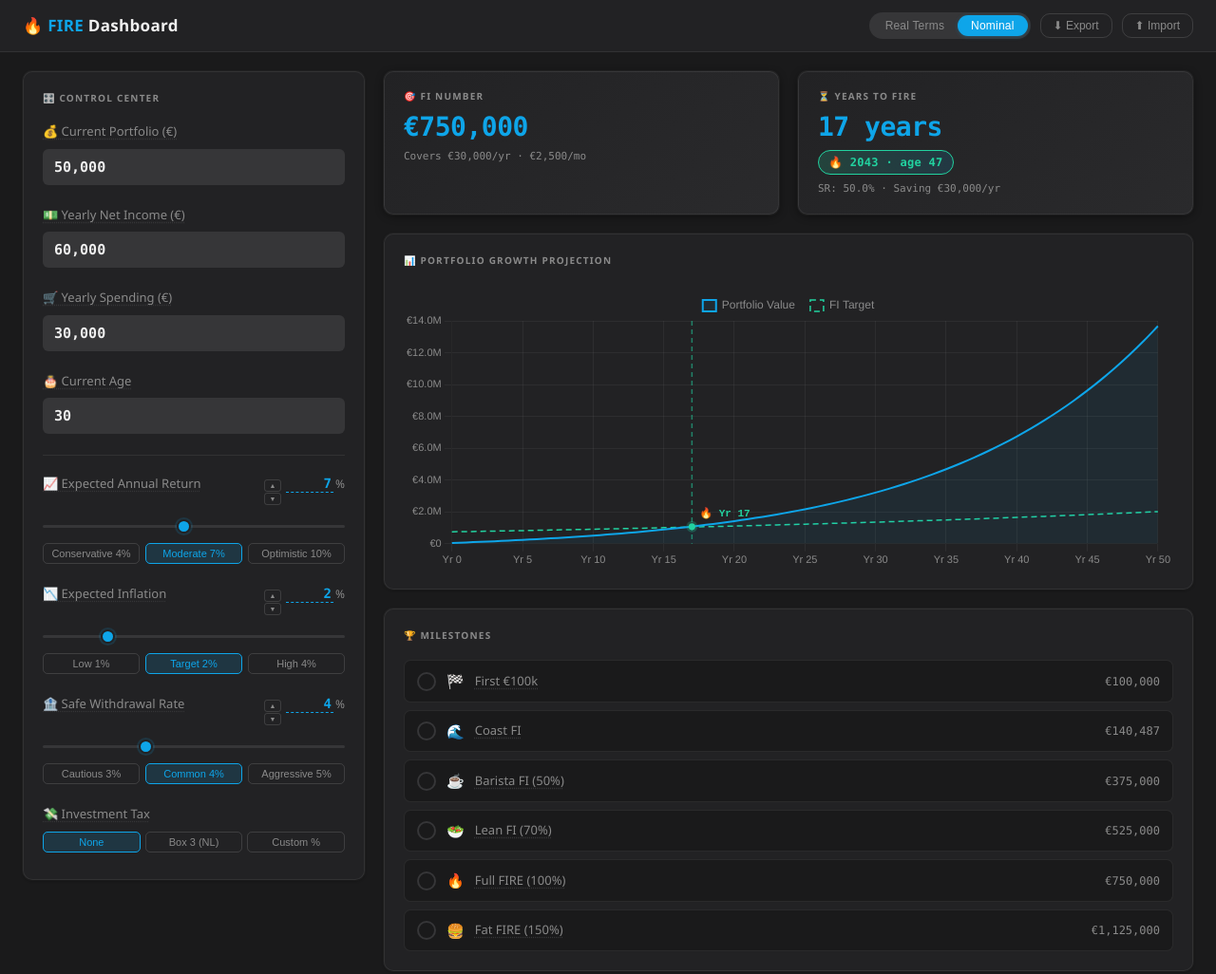
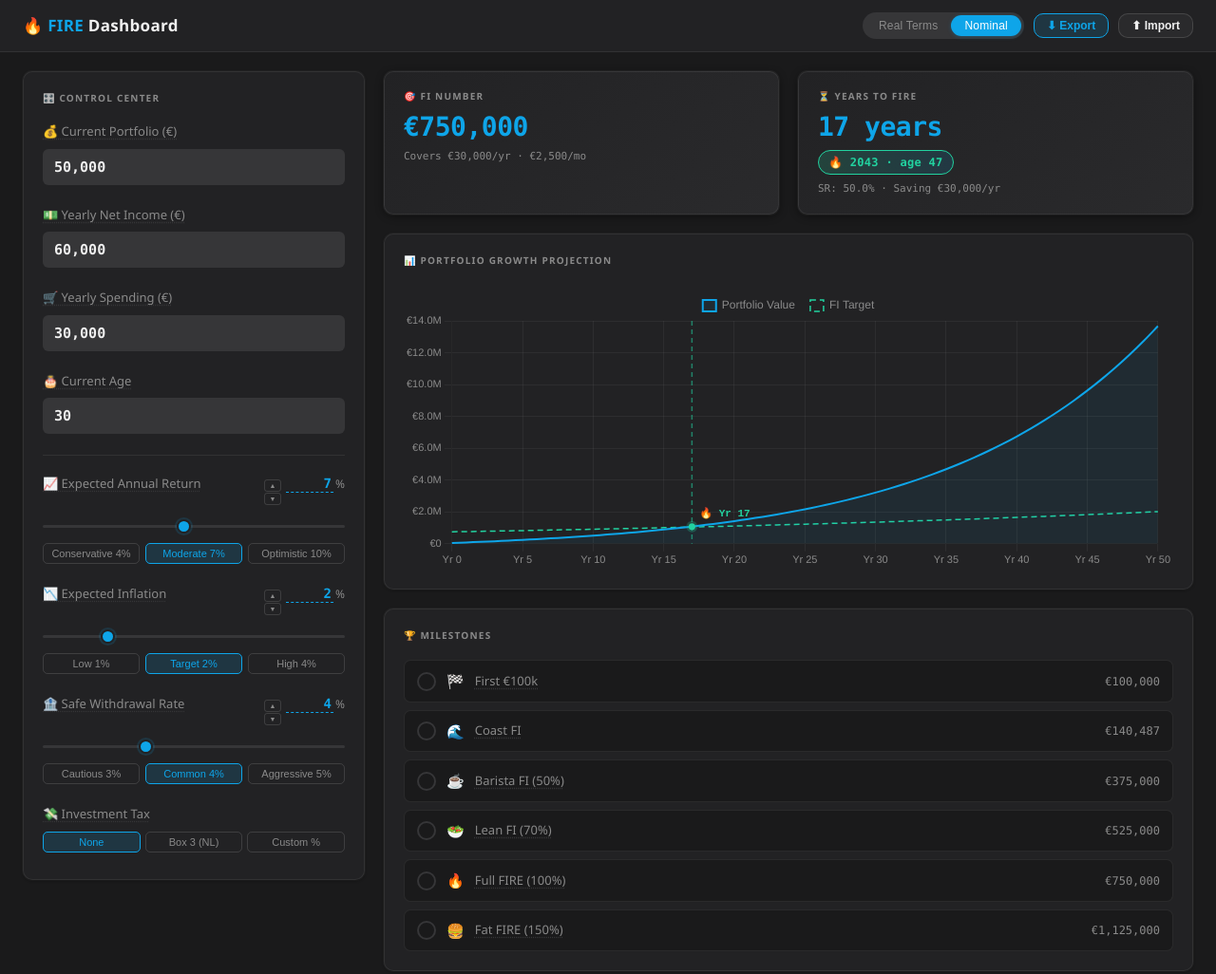
Before and after one commit to dennyscottjupiter-spec/fire-dashboard, a plain HTML site: page index.html in a window 1280 px wide. Shown: the whole page at 95% size. Drawn offline with nearby package versions, Linux system fonts and the light colour scheme.

Commit message:
style: frosted tooltip cards, recolor Export/Import, tooltips on all header buttons

```diff
--- a/index.html
+++ b/index.html
@@ -15,11 +15,24 @@
     <div class="header-right">
       <!-- Real / Nominal toggle -->
       <div class="mode-toggle" role="group" aria-label="Calculation mode">
-        <button id="btn-real" data-mode="real">Real Terms</button>
-        <button id="btn-nominal" data-mode="nominal" class="active">Nominal</button>
+        <button id="btn-real" data-mode="real"
+                class="has-tip tip-right" tabindex="0"
+                data-tip="Real Terms: strips out inflation so all values are in today's purchasing power. Contributions are also deflated. The curve is lower but more honest.">
+          Real Terms
+        </button>
+        <button id="btn-nominal" data-mode="nominal" class="active has-tip tip-right" tabindex="0"
+                data-tip="Nominal: shows raw future euro amounts including inflation. Bigger numbers, but a 2026 euro is worth less than a 2046 euro.">
+          Nominal
+        </button>
       </div>
-      <button class="io-btn" id="btn-export">⬇ Export</button>
-      <button class="io-btn" id="btn-import">⬆ Import</button>
+      <button class="io-btn has-tip tip-right" id="btn-export" tabindex="0"
+              data-tip="Download your current settings as a JSON file. Share it or reload it later with Import.">
+        ⬇ Export
+      </button>
+      <button class="io-btn has-tip tip-right" id="btn-import" tabindex="0"
+              data-tip="Load a previously exported JSON file to restore your saved settings.">
+        ⬆ Import
+      </button>
       <input type="file" id="file-input" accept=".json" style="display:none" />
     </div>
   </header>
--- a/styles.css
+++ b/styles.css
@@ -95,6 +95,7 @@ header h1 .brand { color: var(--accent); }
   transition: background 0.15s, color 0.15s;
   white-space: nowrap;
   letter-spacing: 0.2px;
+  position: relative; /* needed for .has-tip tooltip positioning */
 }
 .mode-toggle button.active {
   background: var(--accent);
@@ -105,18 +106,32 @@ header h1 .brand { color: var(--accent); }
 
 /* ── IO Buttons ──────────────────────────────────────────── */
 .io-btn {
-  background: transparent;
-  border: 1px solid var(--border-hi);
-  color: var(--muted);
   padding: 5px 13px;
   border-radius: var(--radius);
   cursor: pointer;
   font-size: 12px;
-  font-weight: 500;
-  transition: border-color 0.15s, color 0.15s, background 0.15s, box-shadow 0.15s;
+  font-weight: 600;
   white-space: nowrap;
+  transition: background 0.15s, border-color 0.15s, color 0.15s, box-shadow 0.15s;
+  position: relative;
 }
-.io-btn:hover {
+/* Export — accent-tinted so it reads as the primary action */
+#btn-export {
+  background: var(--accent-dim);
+  border: 1px solid var(--accent);
+  color: var(--accent);
+}
+#btn-export:hover {
+  background: rgba(14,165,233,0.28);
+  box-shadow: 0 0 0 1px var(--accent);
+}
+/* Import — neutral elevated, clearly a pair with Export */
+#btn-import {
+  background: var(--panel-alt);
+  border: 1px solid var(--border-hi);
+  color: var(--text);
+}
+#btn-import:hover {
   border-color: var(--accent);
   color: var(--accent);
   box-shadow: 0 0 0 1px var(--accent-dim);
@@ -173,7 +188,9 @@ span.has-tip {
   min-width: 210px;
   max-width: 260px;
   width: max-content;
-  background: #0d1a26;
+  background: rgba(13, 26, 38, 0.65);
+  -webkit-backdrop-filter: blur(10px);
+  backdrop-filter: blur(10px);
   border: 1px solid var(--accent);
   border-radius: 7px;
   color: #c8e6f7;
@@ -191,7 +208,7 @@ span.has-tip {
   font-variant-numeric: normal;
   text-transform: none;
   letter-spacing: 0;
-  box-shadow: 0 4px 16px rgba(0,0,0,0.5);
+  box-shadow: 0 4px 20px rgba(0,0,0,0.55);
 }
 
 /* Arrow pointing UP (between element and card below) */
```
